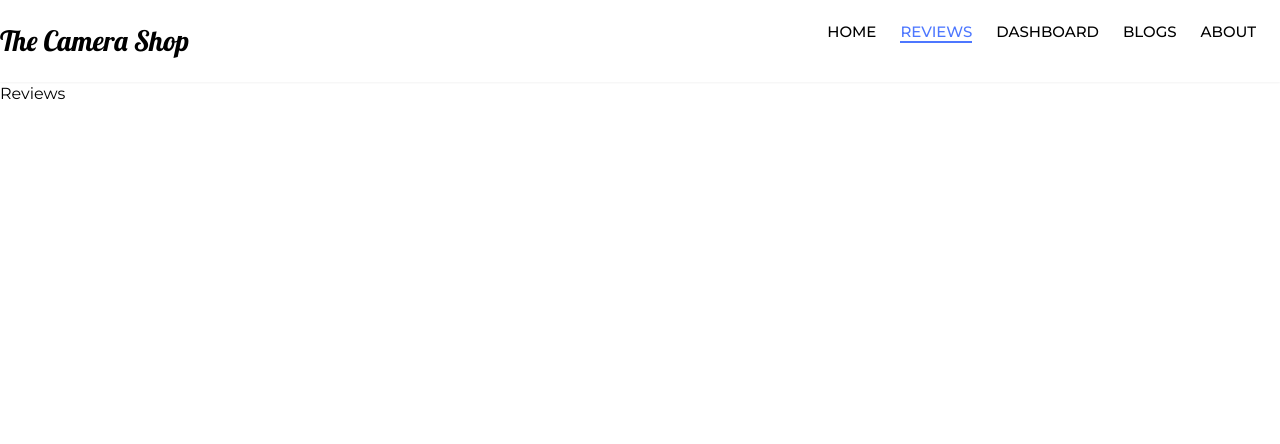
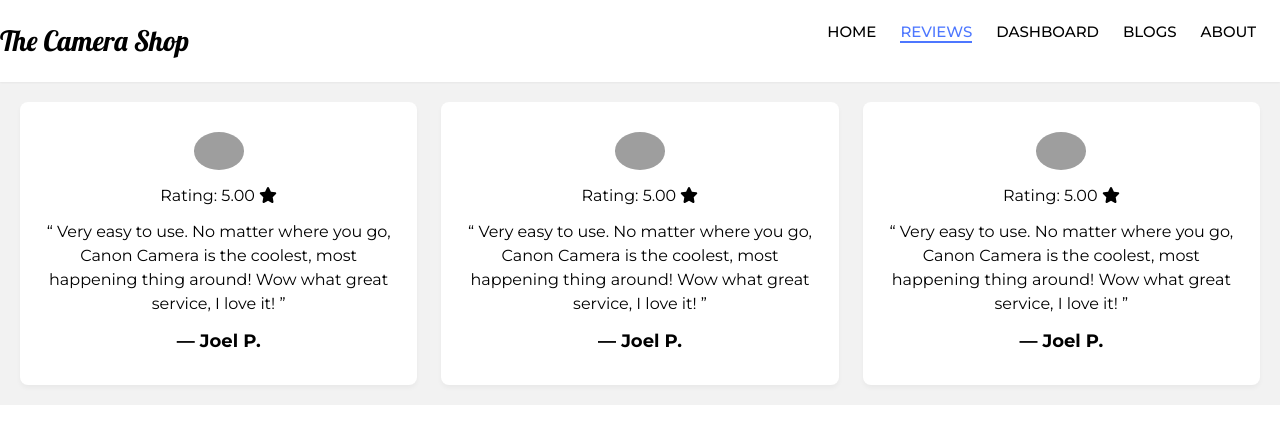
Before and after one commit to Habidhossen/The-Camera-Shop, a React (Create React App) app: page /reviews in a window 1280 px wide. Shown: the top 444 px of the page. Built offline with nearby package versions, Linux system fonts and the light colour scheme; grey boxes are pictures that could not be loaded.

Commit message:
card design added

```diff
--- a/package.json
+++ b/package.json
@@ -3,6 +3,10 @@
   "version": "0.1.0",
   "private": true,
   "dependencies": {
+    "@fortawesome/fontawesome-svg-core": "^6.1.1",
+    "@fortawesome/free-regular-svg-icons": "^6.1.1",
+    "@fortawesome/free-solid-svg-icons": "^6.1.1",
+    "@fortawesome/react-fontawesome": "^0.1.18",
     "@testing-library/jest-dom": "^5.16.3",
     "@testing-library/react": "^12.1.4",
     "@testing-library/user-event": "^13.5.0",
--- a/src/components/Blogs/Blogs.js
+++ b/src/components/Blogs/Blogs.js
@@ -3,7 +3,25 @@ import React from "react";
 const Blogs = () => {
   return (
     <div>
-      <h1>Blogs</h1>
+      <h5>What is Context API?</h5>
+      <p>
+        The Context API is a React structure that enables to exchange of unique
+        details and assists in solving prop-drilling from all levels of
+        application. Context API is an alternative to prop drilling or moving
+        props from grandparent to child to parent, and so on. In Context API,
+        React.createContext() is return a consumer and a provider. The provider
+        is a component that provides the state to its children. It holds the
+        store and is the parent of all the components that might need that
+        store. The Consumer as it so happens is a component that consumes and
+        uses the state.
+      </p>
+      <h5>What is Semantic Tag?</h5>
+      <p>
+        HTML is markup language. In HTML5 which is HTML updated version. In this
+        version, there are a lot of tags included which provided many features
+        on the webpage. Which made HTML more unique. Some of the semantic tag is
+        header, nav, main, article, aside, section, footer.
+      </p>
     </div>
   );
 };
--- a/src/components/ClientReviews/ClientReviews.css
+++ b/src/components/ClientReviews/ClientReviews.css
@@ -0,0 +1,5 @@
+.reviews-container {
+  background-color: #f2f2f2;
+  height: 100%;
+  padding: 20px;
+}
--- a/src/components/ClientReviews/ClientReviews.js
+++ b/src/components/ClientReviews/ClientReviews.js
@@ -1,9 +1,11 @@
 import React from "react";
+import ReviewCard from "../ReviewCard/ReviewCard";
+import "./ClientReviews.css";
 
 const ClientReviews = () => {
   return (
-    <div>
-      <h1>Reviews</h1>
+    <div className="reviews-container">
+      <ReviewCard />
     </div>
   );
 };
--- a/src/components/HomePage/HomePage.css
+++ b/src/components/HomePage/HomePage.css
@@ -1,5 +1,5 @@
 .banner-section {
-  height: 100vh;
+  height: 550px;
 }
 .banner-title {
   font-size: 60px;
--- /dev/null
+++ b/src/components/ReviewCard/ReviewCard.css
@@ -0,0 +1,24 @@
+.custom-card {
+  background-color: white;
+  padding: 30px 15px;
+  border-radius: 8px;
+  display: flex;
+  flex-direction: column;
+  align-items: center;
+  text-align: center;
+  box-shadow: rgba(0, 0, 0, 0.04) 0px 3px 5px;
+}
+.card-img {
+  width: 50px;
+  border-radius: 50%;
+}
+.card-title {
+  margin-top: 12px;
+  font-size: 18px;
+  font-weight: 700;
+}
+.card-text {
+}
+.card-rating {
+  margin: 14px 0 12px;
+}
--- /dev/null
+++ b/src/components/ReviewCard/ReviewCard.js
@@ -0,0 +1,61 @@
+import { faStar } from "@fortawesome/free-solid-svg-icons";
+import { FontAwesomeIcon } from "@fortawesome/react-fontawesome";
+import React from "react";
+import "./ReviewCard.css";
+
+const ReviewCard = () => {
+  return (
+    <div className="grid grid-cols-3 gap-6">
+      <div className="custom-card">
+        <img
+          className="card-img"
+          src="https://workmacro.com/wp-content/uploads/2018/02/1-by-1-1024x1024.png"
+          alt=""
+        />
+        <p className="card-rating">
+          Rating: 5.00 <FontAwesomeIcon icon={faStar} />
+        </p>
+        <p className="card-text">
+          &#8220; Very easy to use. No matter where you go, Canon Camera is the
+          coolest, most happening thing around! Wow what great service, I love
+          it! &#8221;
+        </p>
+        <h1 className="card-title">&#8212; Joel P.</h1>
+      </div>
+      <div className="custom-card">
+        <img
+          className="card-img"
+          src="https://workmacro.com/wp-content/uploads/2018/02/1-by-1-1024x1024.png"
+          alt=""
+        />
+        <p className="card-rating">
+          Rating: 5.00 <FontAwesomeIcon icon={faStar} />
+        </p>
+        <p className="card-text">
+          &#8220; Very easy to use. No matter where you go, Canon Camera is the
+          coolest, most happening thing around! Wow what great service, I love
+          it! &#8221;
+        </p>
+        <h1 className="card-title">&#8212; Joel P.</h1>
+      </div>
+      <div className="custom-card">
+        <img
+          className="card-img"
+          src="https://workmacro.com/wp-content/uploads/2018/02/1-by-1-1024x1024.png"
+          alt=""
+        />
+        <p className="card-rating">
+          Rating: 5.00 <FontAwesomeIcon icon={faStar} />
+        </p>
+        <p className="card-text">
+          &#8220; Very easy to use. No matter where you go, Canon Camera is the
+          coolest, most happening thing around! Wow what great service, I love
+          it! &#8221;
+        </p>
+        <h1 className="card-title">&#8212; Joel P.</h1>
+      </div>
+    </div>
+  );
+};
+
+export default ReviewCard;
```
Also changed, not shown: 1 other file (tests, documents, lock files or other folders).
